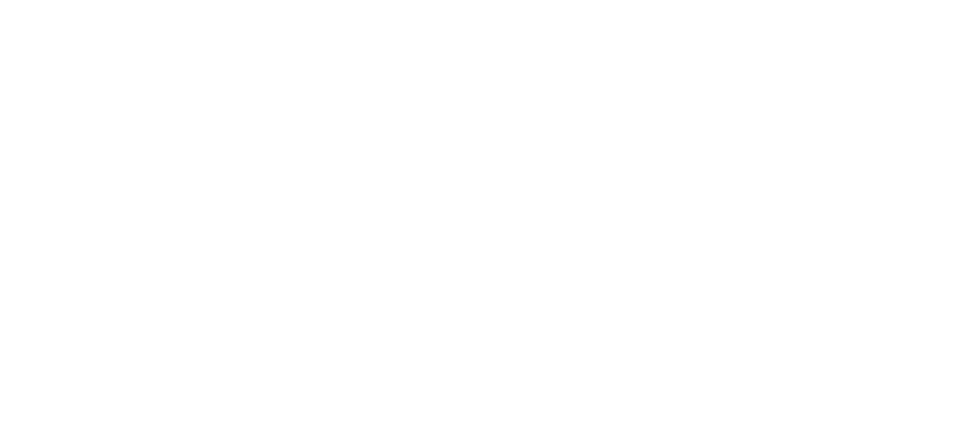
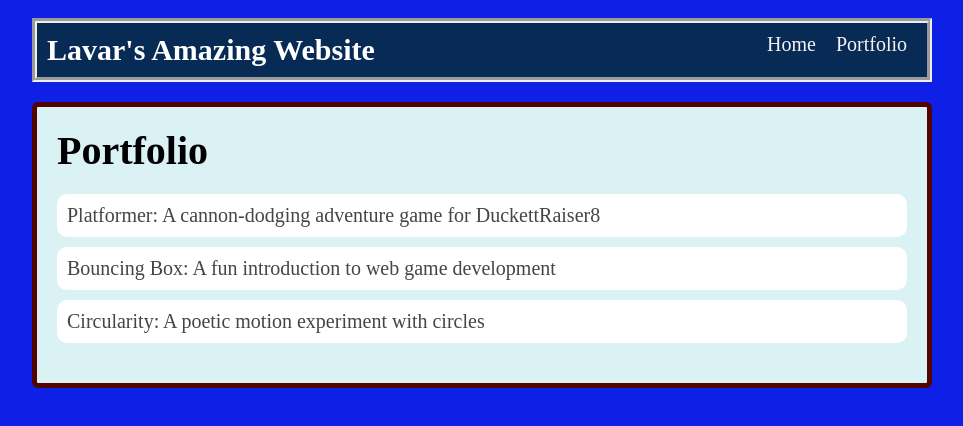
Before and after one commit to DuckettRaiser8/DuckettRaiser8.github.io, a plain HTML site: page portfolio.html in a window 1280 px wide. Shown: the whole page, without its empty margins (158-1121 px from the left). Drawn offline with Linux system fonts and the light colour scheme.

Commit message:
add portfolio page to website

```diff
--- a/portfolio.html
+++ b/portfolio.html
@@ -0,0 +1,43 @@
+<!DOCTYPE html>
+<html>
+  <head>
+    <title> Lavar Duckett's Website </title>
+    <link rel="stylesheet" href="style.css" />
+  </head>
+
+  <body>
+    <!-- All content goes here -->
+    <div id="all-contents">
+      <nav>
+        <h1> Lavar's Amazing Website </h1>
+        <ul id="nav-ul">
+            <li class="nav-li">
+                <a href="index.html">Home</a>
+            </li>
+            <li class="nav-li">
+                <a href="portfolio.html">Portfolio</a>
+            </li>
+        </ul>
+      </nav>
+
+      <main>
+        <div class="content">
+            <h1>Portfolio</h1>
+            <ul id="portfolio">
+                <li>
+                    <a href="fsd-projects/platformer/">Platformer: A cannon-dodging adventure game for DuckettRaiser8</a>
+                </li>
+                <li>
+                    <a href="fsd-projects/boucning-box/">Bouncing Box: A fun introduction to web game development</a>
+                </li>
+                <li>
+                    <a href="fsd-projects/circularity/">Circularity: A poetic motion experiment with circles</a>
+                </li>
+
+            </ul>
+        </div>
+      </main>
+    </div>
+
+  </body>
+</html>
--- a/style.css
+++ b/style.css
@@ -87,3 +87,29 @@ main {
 h2, h3 {
     margin: 0px;
 }
+
+/* Portfolio styles */
+.content h1 {
+  color: black;
+}
+
+#portfolio {
+  list-style-type: none;
+  padding-left: 0;
+}
+
+#portfolio li {
+  background: #fff;
+  padding: 10px;
+  border-radius: 10px;
+  margin-bottom: 10px;
+}
+
+#portfolio li:hover {
+  background: #eee;
+}
+
+#portfolio a {
+  text-decoration: none;
+  color: #454545;
+}
```
